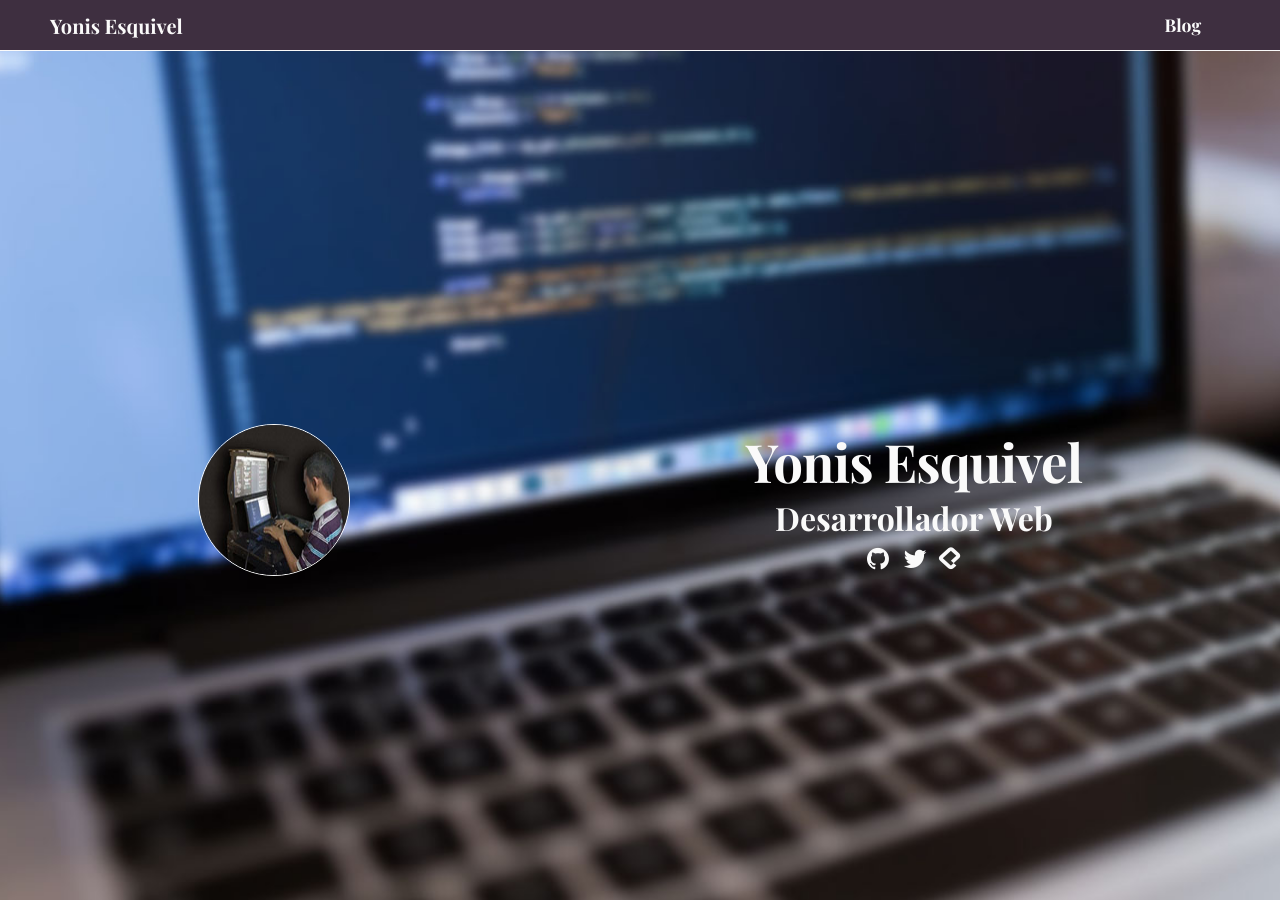
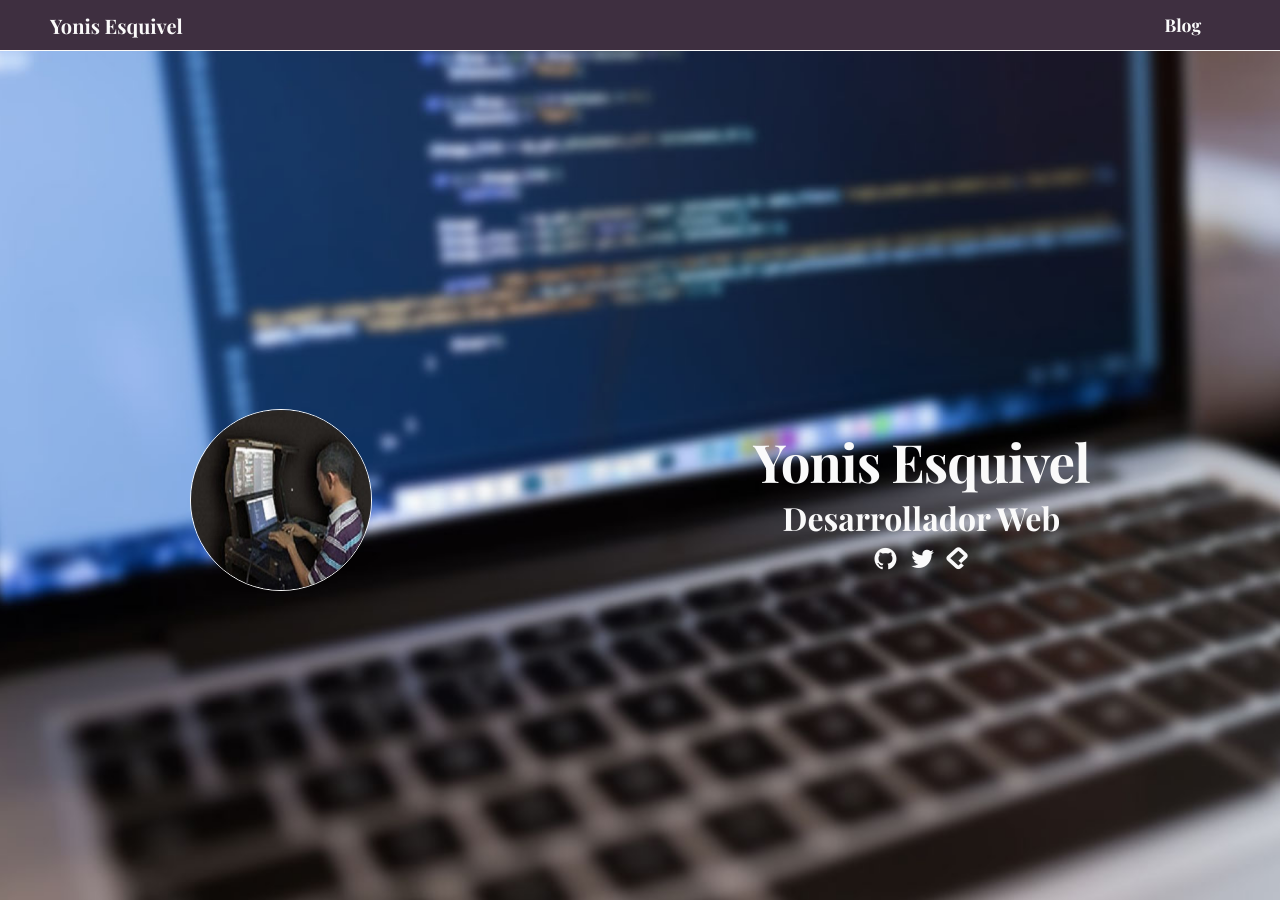
Before and after one commit to YonisEsquivel/Jekyll_0.1, a Jekyll site: the page built from index.html, in a window 1280 px wide and 900 px high. Built offline with Jekyll 4.4.1, drawn with Linux system fonts in a browser that asks for light colours; nearby versions of some CDN libraries; some web fonts are replaced.

Commit message:
Ajuste de main-image

```diff
--- a/_includes/head.html
+++ b/_includes/head.html
@@ -732,13 +732,13 @@ body{
   }
 
     .main-image{
-      width: 150px;
-      height: 150px;
+      width: 180px;
+      height: 180px;
     }
 
     .main-image img{
-      width: 150px;
-      height: 150px;
+      width: 180px;
+      height: 180px;
     }
 
     .main-title-text h1{
```
Also changed, not shown: images/profile.jpg.
